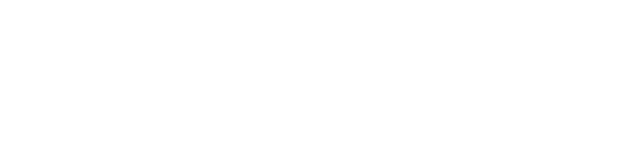
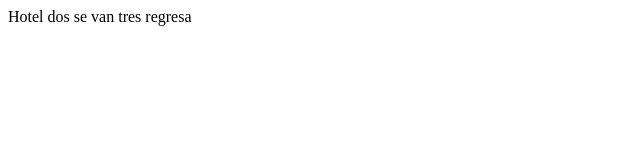
Before and after one commit to Marely213/gitClass, a plain HTML site: page index.html in a window 1280 px wide. Shown: the whole page, without its empty margins (0-640 px from the left). Drawn offline with Linux system fonts and the light colour scheme.

```diff
--- a/index.html
+++ b/index.html
@@ -1,4 +1,6 @@
 <html>
         <Head> </Head>
-        <Body> </Body>
+        <Body>
+        <p> Hotel dos se van tres regresa </p>
+</Body>
 </html>
```
Also changed, not shown: Login.css (added), Login.js (added), 1 other file.
